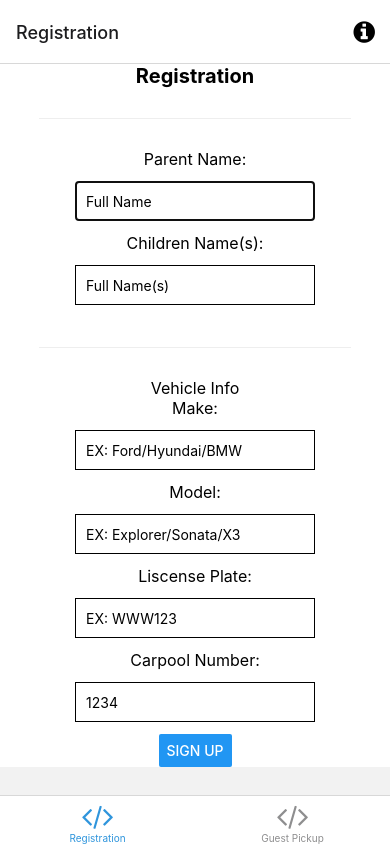
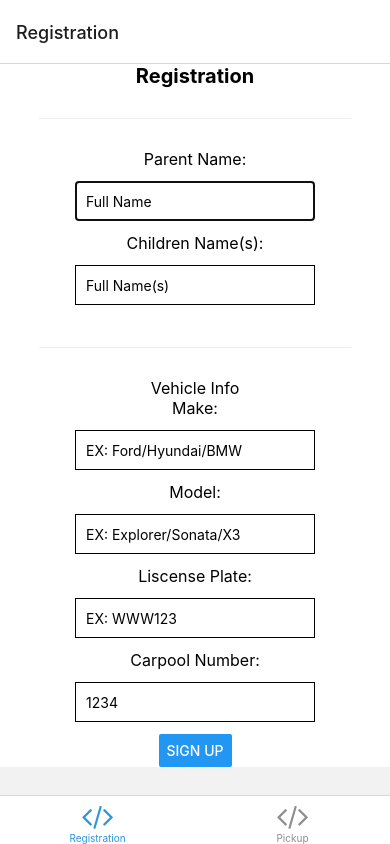
Before and after one commit to faups/CarpoolMobile, a React Native app: screen /TabOne in a window 390 px wide. Built offline with nearby package versions, Linux system fonts and the light colour scheme; what expo-linking would draw is missing.

Commit message:
added error for invalid document

```diff
--- a/navigation/index.tsx
+++ b/navigation/index.tsx
@@ -103,28 +103,13 @@ function BottomTabNavigator() {
         options={({ navigation }: RootTabScreenProps<"TabOne">) => ({
           title: "Registration",
           tabBarIcon: ({ color }) => <TabBarIcon name="code" color={color} />,
-          headerRight: () => (
-            <Pressable
-              onPress={() => navigation.navigate("Modal")}
-              style={({ pressed }) => ({
-                opacity: pressed ? 0.5 : 1,
-              })}
-            >
-              <FontAwesome
-                name="info-circle"
-                size={25}
-                color={Colors[colorScheme].text}
-                style={{ marginRight: 15 }}
-              />
-            </Pressable>
-          ),
         })}
       />
       <BottomTab.Screen
         name="GuestPickup"
         component={GuestPickupScreen}
         options={({ navigation }: RootTabScreenProps<"GuestPickup">) => ({
-          title: "Guest Pickup",
+          title: "Pickup",
           tabBarIcon: ({ color }) => <TabBarIcon name="code" color={color} />,
         })}
       />
--- a/screens/GuestPickup.tsx
+++ b/screens/GuestPickup.tsx
@@ -35,8 +35,15 @@ export default function GuestPickupScreen({
   const submit = () => {
     const updateStatus = updateDoc(doc(db, "users", text), {
       isCheckedIn: true,
-    });
-    navigation.navigate("CheckOut");
+    })
+      .then(() => {
+        navigation.navigate("CheckOut");
+      })
+      .catch((error) =>
+        alert(
+          "Invalid pickup number! Please use a number that has been registered."
+        )
+      );
   };
 
   const [text, setText] = useState("");
@@ -47,7 +54,7 @@ export default function GuestPickupScreen({
     >
       <TouchableWithoutFeedback onPress={Keyboard.dismiss}>
         <View style={styles.container}>
-          <Text style={styles.title}>Guest Pickup</Text>
+          <Text style={styles.title}>Pickup</Text>
           <View
             style={styles.separator}
             lightColor="#eee"
```
